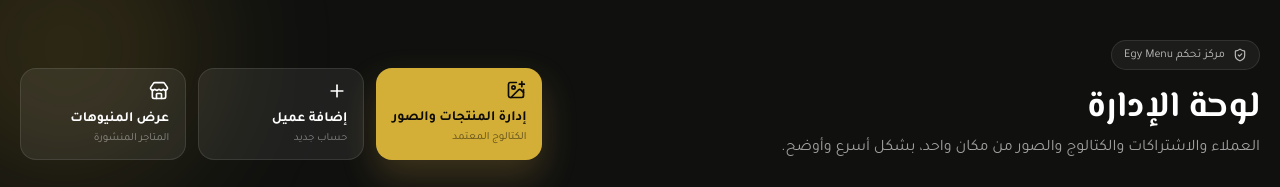
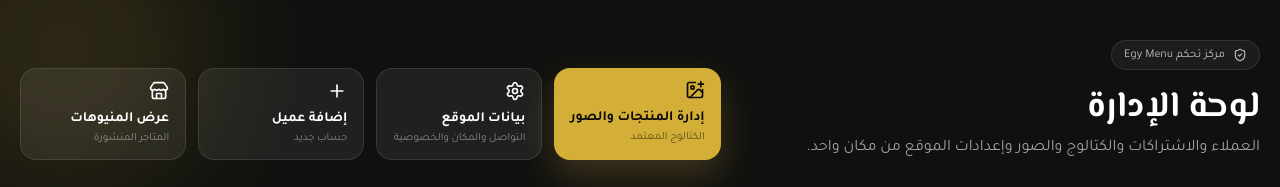
Before and after one commit to 1moalim1all1-cyber/Qr-Code, a React (Vite) app: page /admin in a window 1280 px wide. Shown: the top 187 px of the page. Built offline with nearby package versions, Linux system fonts and the light colour scheme; no server answers; the database is empty; sample sign-in values are in the browser's storage.

Commit message:
Add site settings shortcut to admin home

```diff
--- a/src/pages/admin/AdminHomePage.tsx
+++ b/src/pages/admin/AdminHomePage.tsx
@@ -1,6 +1,6 @@
 import { useEffect, useMemo, useState } from 'react'
 import { Link } from 'react-router-dom'
-import { Boxes, Eye, EyeOff, ImagePlus, LoaderCircle, Plus, ShieldCheck, Sparkles, Store } from 'lucide-react'
+import { Boxes, Eye, EyeOff, ImagePlus, LoaderCircle, Plus, Settings, ShieldCheck, Sparkles, Store } from 'lucide-react'
 import AdminDashboardPage from './AdminDashboardPage'
 import { listAdminClients, setRestaurantHomepageVisibility, type AdminClientRecord } from '@/services/admin'
 
@@ -60,10 +60,11 @@ export default function AdminHomePage() {
                 <ShieldCheck size={14} /> مركز تحكم Egy Menu
               </span>
               <h1 className="mt-4 font-display text-3xl md:text-4xl font-bold">لوحة الإدارة</h1>
-              <p className="mt-2 max-w-2xl text-sm md:text-base text-white/60">العملاء والاشتراكات والكتالوج والصور من مكان واحد، بشكل أسرع وأوضح.</p>
+              <p className="mt-2 max-w-2xl text-sm md:text-base text-white/60">العملاء والاشتراكات والكتالوج والصور وإعدادات الموقع من مكان واحد.</p>
             </div>
-            <div className="grid grid-cols-2 sm:grid-cols-3 gap-3 w-full lg:w-auto">
+            <div className="grid grid-cols-2 sm:grid-cols-4 gap-3 w-full lg:w-auto">
               <QuickAction to="/admin/catalog" icon={ImagePlus} title="إدارة المنتجات والصور" subtitle="الكتالوج المعتمد" featured />
+              <QuickAction to="/admin/site-settings" icon={Settings} title="بيانات الموقع" subtitle="التواصل والمكان والخصوصية" />
               <QuickAction to="/admin/clients/new" icon={Plus} title="إضافة عميل" subtitle="حساب جديد" />
               <QuickAction to="/restaurants" icon={Store} title="عرض المنيوهات" subtitle="المتاجر المنشورة" />
             </div>
```
